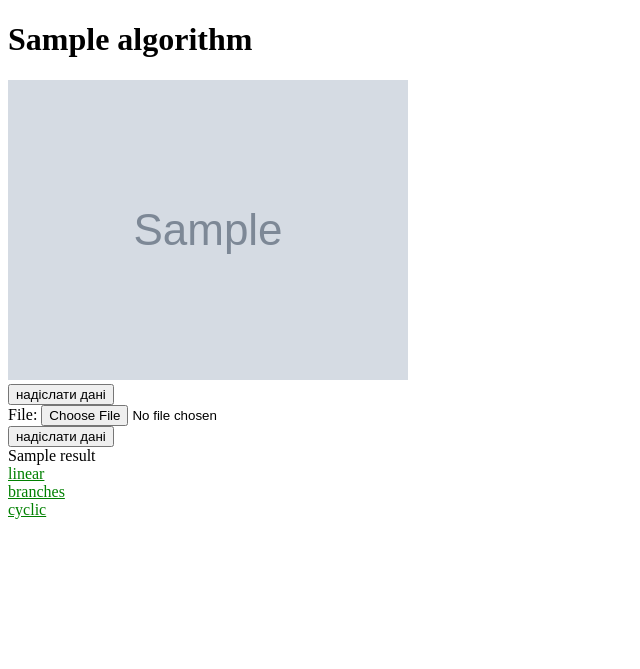
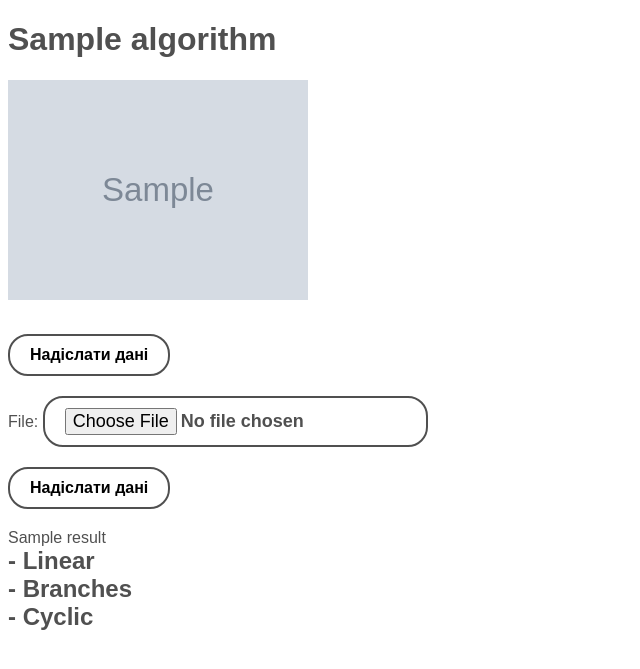
Before and after one commit to io-23SklyarAnton/AMO-1_django_project, a Django app: template algorithm/templates/algorithm_pages/algorithm_page.html in a window 1280 px wide. Shown: the top 669 px of the page, without its empty margins (0-640 px from the left). Run offline with Django 5.2, Linux system fonts and the light colour scheme; tables that the repository leaves empty hold one stand-in row (values such as "Sample post"); the template is opened without the code that fills it: values that come from a table or form of the project are taken from there, most other values are stand-ins (such as "Sample title", 1, 10 or a date in 2020); grey boxes marked "Sample" are stand-in pictures; some libraries are stand-ins or nearby versions.

Commit message:
style: add styles

```diff
--- a/algorithm/static/css/style.css
+++ b/algorithm/static/css/style.css
@@ -1,3 +1,93 @@
-a{
-    color: green;
+body {
+  font-family: "Montserrat", sans-serif;
+  color: #505050;
 }
+
+.row {
+  display: flex;
+  flex-direction: column;
+}
+
+.item {
+  margin-right: 10px;
+}
+
+.item-link {
+  position: relative;
+  font-size: 24px;
+  color: #505050;
+  font-weight: 600;
+  text-decoration: none;
+  transition: all;
+  transition-duration: 300ms;
+}
+
+.item-link:hover {
+  top: 1px;
+  color: #000000;
+}
+
+.hello {
+  font-size: 36px;
+  font-weight: 700;
+}
+
+#id_a,
+#id_b,
+#id_r,
+#id_c,
+#id_n,
+#id_p,
+#id_x {
+  color: #505050;
+  font-size: 20px;
+  width: 300px;
+  height: 20px;
+  padding: 10px;
+  margin-bottom: 20px;
+  border-radius: 15px;
+}
+
+#id_x,
+#id_p {
+  margin-bottom: 0;
+}
+
+#id_file {
+  font-family: "Montserrat", sans-serif;
+  font-weight: 700;
+  font-size: 18px;
+  padding: 10px 20px;
+  outline: none;
+  border: none;
+  background-color: transparent;
+  border: 2px solid #505050;
+  border-radius: 20px;
+}
+
+.button {
+  font-family: "Montserrat", sans-serif;
+  font-weight: 700;
+  font-size: 16px;
+  padding: 10px 20px;
+  outline: none;
+  border: none;
+  background-color: transparent;
+  border: 2px solid #505050;
+  border-radius: 20px;
+  margin-bottom: 20px;
+  margin-top: 20px;
+  transition: all;
+  transition-duration: 300ms;
+}
+
+.button:hover {
+  background-color: #505050;
+  color: white;
+}
+
+.image {
+  width: 300px;
+  height: 220px;
+  margin-bottom: 10px;
+}
--- a/algorithm/templates/algorithm_pages/algorithm_page.html
+++ b/algorithm/templates/algorithm_pages/algorithm_page.html
@@ -5,7 +5,7 @@
 
 {% block body %}
     <h1>{{ algorithm.name|capfirst }}</h1>
-    <img src="{% static algorithm.image %}" alt="Algorithm Image">
+    <img class="image" src="{% static algorithm.image %}" alt="Algorithm Image">
     {% include 'form.html' with algorithm_type=algorithm.name form=algorithm.form %}
     {% include 'form.html' with algorithm_type=algorithm.name form=file_form %}
     {{ result }}
--- a/algorithm/templates/basic_page.html
+++ b/algorithm/templates/basic_page.html
@@ -12,16 +12,16 @@
 <body>
 {% block body %}{% endblock %}
 {% block header %}
-<div class="container-fluid">
+<div class="container">
         <div class="row">
-            <div class="col-4">
-                <a href={% url 'algorithm:algorithm' algorithm='linear' %}>linear</a>
+            <div class="item">
+                <a class="item-link" href={% url 'algorithm:algorithm' algorithm='linear' %}>- Linear</a>
             </div>
-            <div class="col-4">
-                <a href={% url 'algorithm:algorithm' algorithm='branches' %}>branches</a>
+            <div class="item">
+                <a class="item-link" href={% url 'algorithm:algorithm' algorithm='branches' %}>- Branches</a>
             </div>
-            <div class="col-4">
-                <a href={% url 'algorithm:algorithm' algorithm='cyclic' %}>cyclic</a>
+            <div class="item">
+                <a class="item-link" href={% url 'algorithm:algorithm' algorithm='cyclic' %}>- Cyclic</a>
             </div>
         </div>
     </div>
--- a/algorithm/templates/form.html
+++ b/algorithm/templates/form.html
@@ -1,5 +1,9 @@
-<form action="/{{ algorithm_type }}/" method="post" enctype="multipart/form-data">
-    {% csrf_token %}
-    {{ form }}
-    <button type="submit">надіслати дані</button>
+<form
+  class="form"
+  action="/{{ algorithm_type }}/"
+  method="post"
+  enctype="multipart/form-data"
+>
+  {% csrf_token %} {{ form }}
+  <button class="button" type="submit">Надіслати дані</button>
 </form>
--- a/algorithm/templates/home_page.html
+++ b/algorithm/templates/home_page.html
@@ -2,7 +2,6 @@
 {% block title %}AMO-1 lab{% endblock %}
 
 {% block body %}
-    <h1>Home Page</h1>
-    <h2>Hello, choose the algorithm</h2>
+    <h2 class=""><span class="hello">Hello,</span> choose the algorithm:</h2>
 {% endblock %}
 {% block header %}{{ block.super }}{% endblock %}
```
Also changed, not shown: 1 other file.
